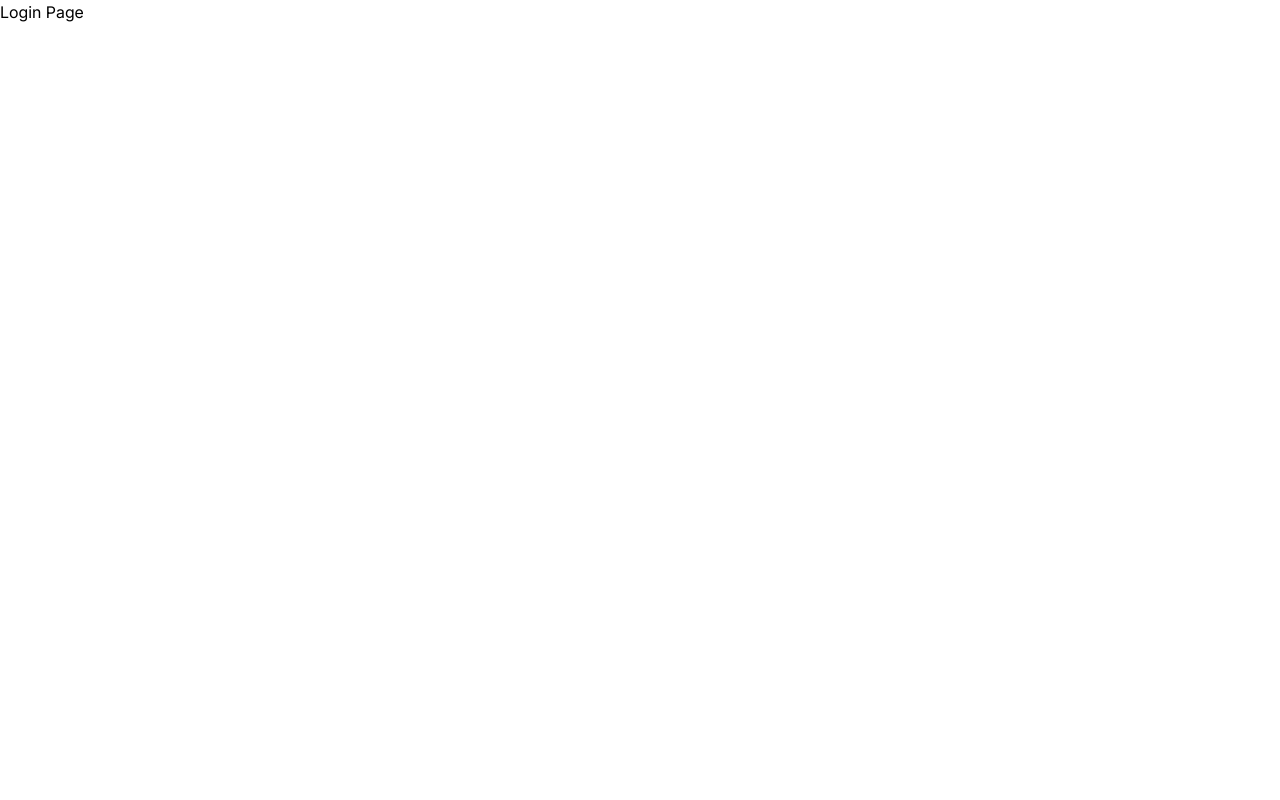
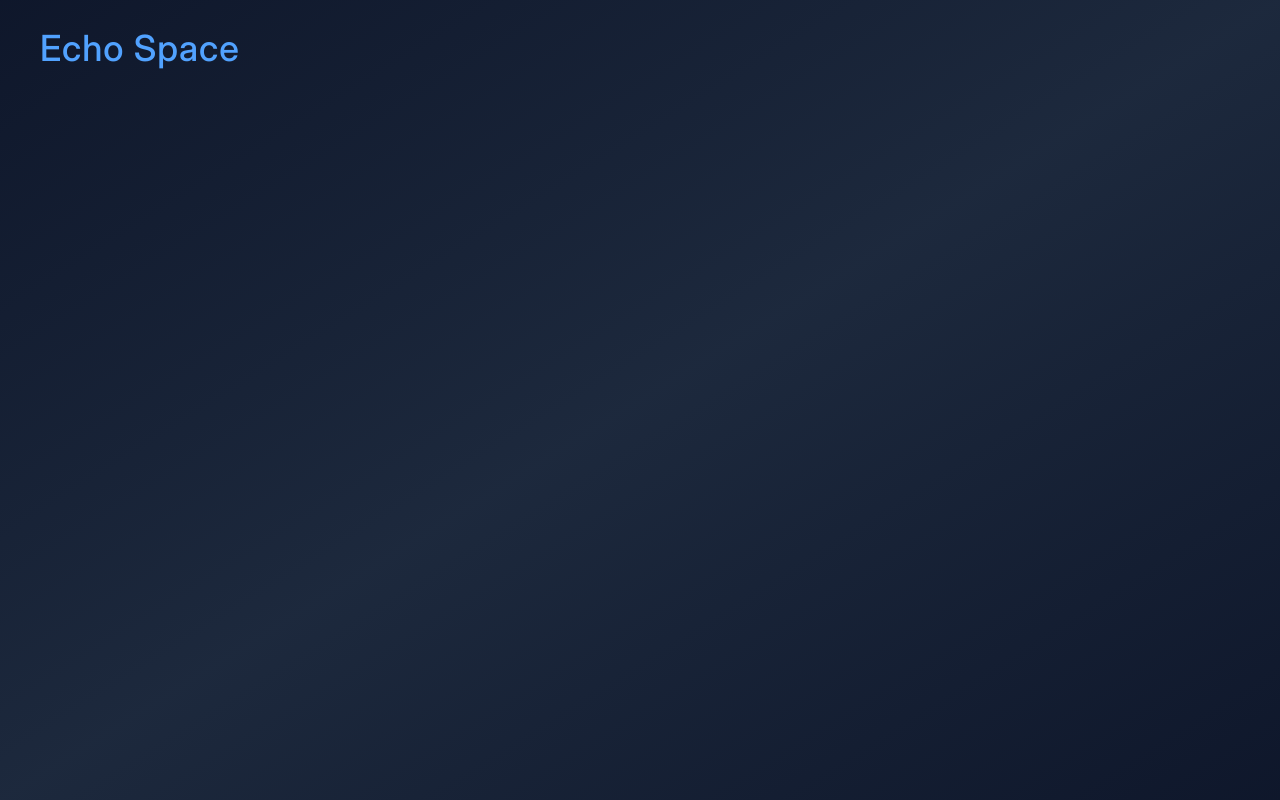
Before and after one commit to ruthlesscalm/echo-space, a React app in the folder frontend/: page /login in a window 1280 px wide. Built offline with nearby package versions, Linux system fonts and the light colour scheme; the HTML template or start-up script is replaced by a standard one.

Commit message:
Structure our layouts and change styles

```diff
--- a/frontend/src/App.jsx
+++ b/frontend/src/App.jsx
@@ -3,10 +3,12 @@ import Header from "./components/header/Header";
 
 function App() {
   return (
-    <>
+    <div className="flex flex-col min-h-screen">
       <Header />
-      <Outlet />
-    </>
+      <main className="grow bg-linear-to-br from-slate-900 via-slate-800 to-slate-900 text-white">
+        <Outlet />
+      </main>
+    </div>
   );
 }
 
--- /dev/null
+++ b/frontend/src/components/LogoText.jsx
@@ -0,0 +1,11 @@
+const LogoText = ({ as: Tag = "h1", className = "text-3xl" }) => {
+  return (
+    <h1
+      className={`tracking-wide text-blue-400 font-space-grotesk font-medium ${className}`}
+    >
+      Echo Space
+    </h1>
+  );
+};
+
+export default LogoText;
--- a/frontend/src/components/header/Header.jsx
+++ b/frontend/src/components/header/Header.jsx
@@ -1,5 +1,6 @@
 import { NavLink } from "react-router-dom";
 import SearchBar from "../SearchBar";
+import LogoText from "../LogoText";
 
 const Header = () => {
   const links = [
@@ -16,11 +17,9 @@ const Header = () => {
   }
 
   return (
-    <header className="bg-slate-800 text-white flex justify-between px-5 py-3 items-center">
+    <header className="bg-linear-to-br from-slate-900 via-slate-800 to-slate-900 text-white flex justify-between px-5 py-3 items-center border-b border-slate-600">
       <div>
-        <h1 className="text-3xl tracking-wide text-blue-400 font-space-grotesk font-medium">
-          Echo Space
-        </h1>
+        <LogoText />
       </div>
       <SearchBar />
       <nav>
--- a/frontend/src/layouts/AuthLayout.jsx
+++ b/frontend/src/layouts/AuthLayout.jsx
@@ -1,10 +1,16 @@
 import { Outlet } from "react-router-dom";
+import LogoText from "../components/LogoText";
 
 const AuthLayout = () => {
   return (
-    <>
-      <Outlet />
-    </>
+    <div className="min-h-screen bg-linear-to-br from-slate-900 via-slate-800 to-slate-900 text-white">
+      <header className="px-10 py-7">
+        <LogoText className="text-4xl" />
+      </header>
+      <main>
+        <Outlet />
+      </main>
+    </div>
   );
 };
 
--- a/frontend/src/pages/Login.jsx
+++ b/frontend/src/pages/Login.jsx
@@ -1,5 +1,7 @@
+import LogoText from "../components/LogoText";
+
 const Login = () => {
-  return <div>Login Page</div>;
+  return <></>;
 };
 
 export default Login;
```
